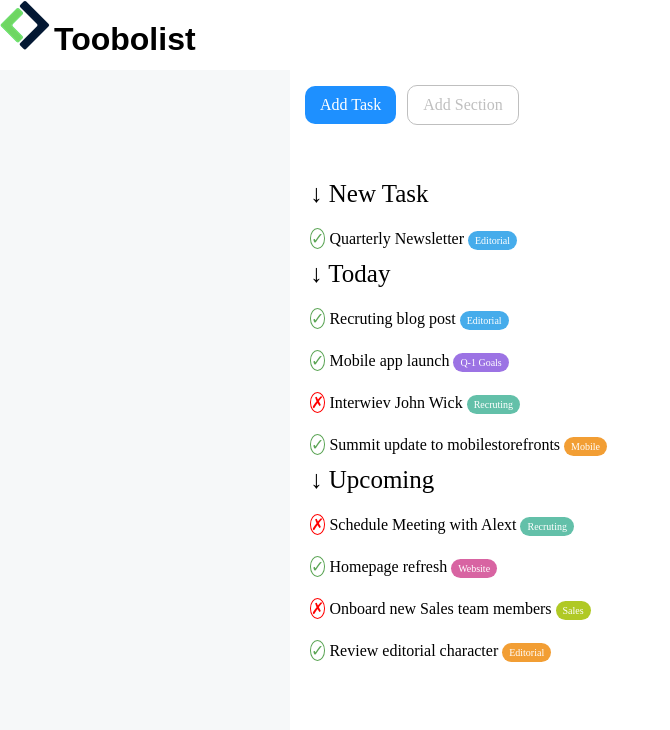
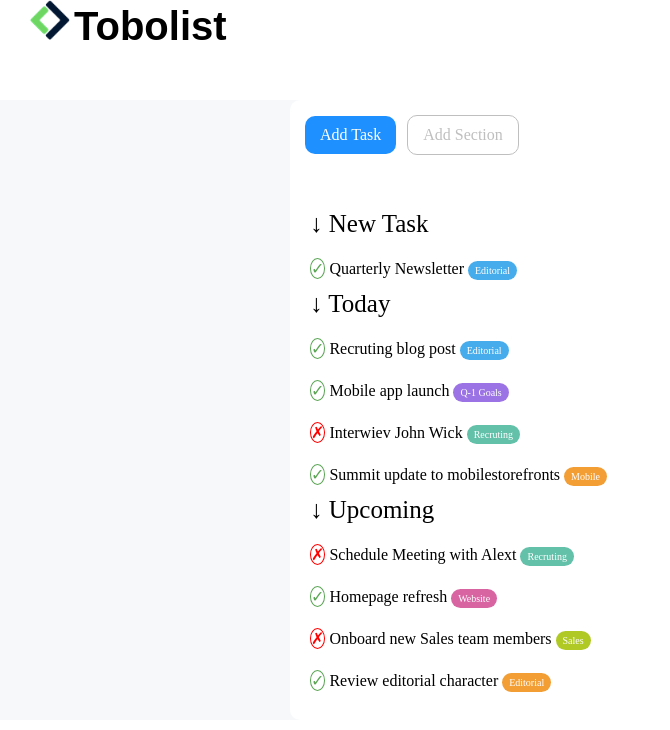
Before and after one commit to niculas1989/html-css-toboolist, a plain HTML site: page index.html in a window 1280 px wide. Shown: the whole page, without its empty margins (0-670 px from the left). Drawn offline with Linux system fonts and the light colour scheme.

Commit message:
add css implementetion

```diff
--- a/css/style.css
+++ b/css/style.css
@@ -6,20 +6,30 @@
 /* informazioni utili per l'intestazione */
 
 .first-head {
-    height: 50px;
+    vertical-align: middle;
+    height: 60px;
     width: auto;
-    /* background-color: #000; */
 }
 
 #logo {
     display: inline-block;
+    margin-left:30px;
+    width: 40px;
+    height: 40px;
 }
 
 h1 {
     display: inline-block;
     font-family: Arial, Helvetica, sans-serif;
     vertical-align: auto;
+    font-size: 40px;
 }
+
+/* #header-staccato {
+    with: 700px;
+    height: 100px;
+    margin-bottom: 20px;
+} */
 
 
 /* informazioni utili per il main */
@@ -32,9 +42,10 @@ main {
 
 .second-head {
     width: 700px;
-    height: 700px;
-    margin: 20px auto;
+    height: 620px;
+    margin: 40px auto;
     background-color: white;
+    border-radius: 10px;
 
 }
 
--- a/index.html
+++ b/index.html
@@ -8,14 +8,14 @@
     <meta name="author" content="Nicolas Maranzano">
     <link rel="icon" href="img/logo copia.png" type="image/jpg" />
     <link rel="stylesheet" href="css/style.css">
-    <title>Toobolist</title>
+    <title>Tobolist</title>
 </head>
 <body>
 
     <!-- Intestazione della pagina -->
     <header class=first-head>
         <img id=logo src="img/Logo.png" alt="Logo Boolean">
-        <h1>Toobolist</h1>
+        <h1>Tobolist</h1>
     </header>
 
     <main>
@@ -23,7 +23,7 @@
         <!-- secondo header con "bottoni" -->
         <header class=second-head>
 
-            <div>
+            <div id=header-staccato>
                 <a id=add-task href="#">Add Task</a>
                 <a id=add-section href="#">Add Section</a>
             </div>
```
